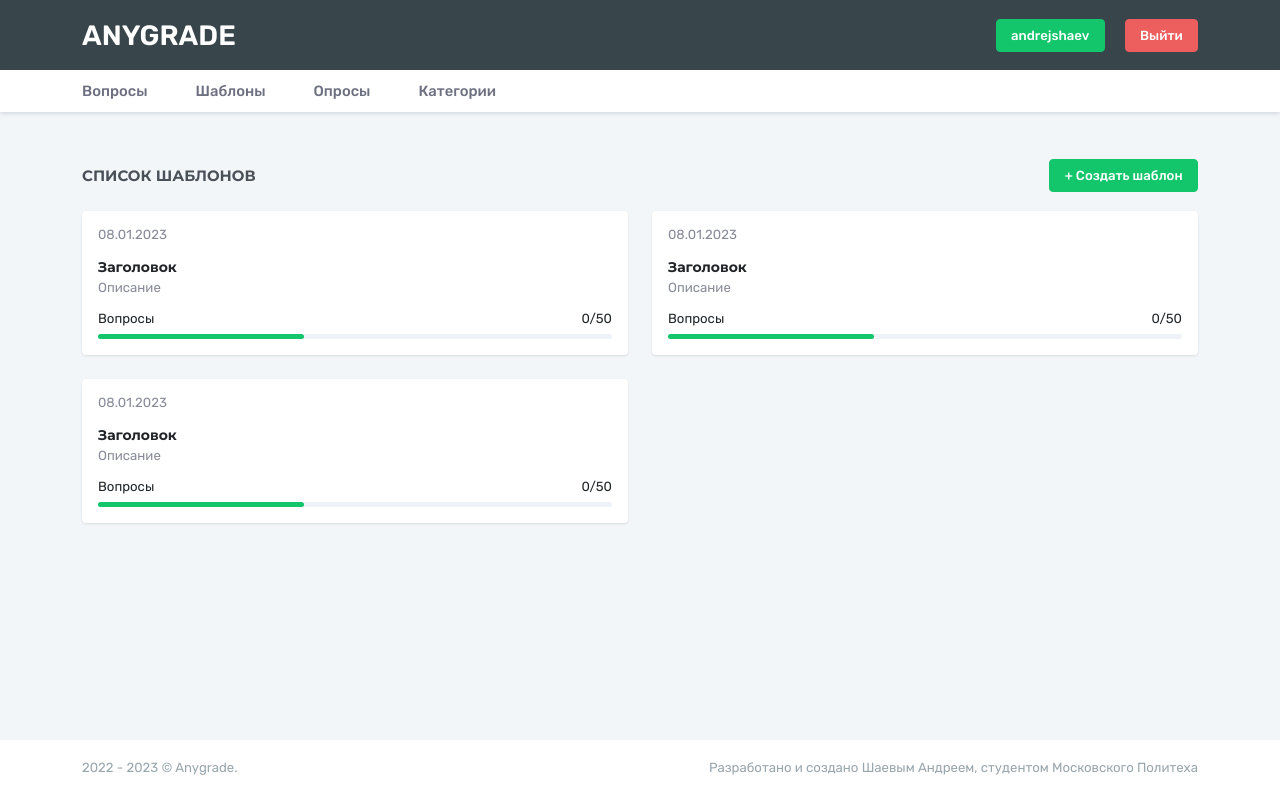
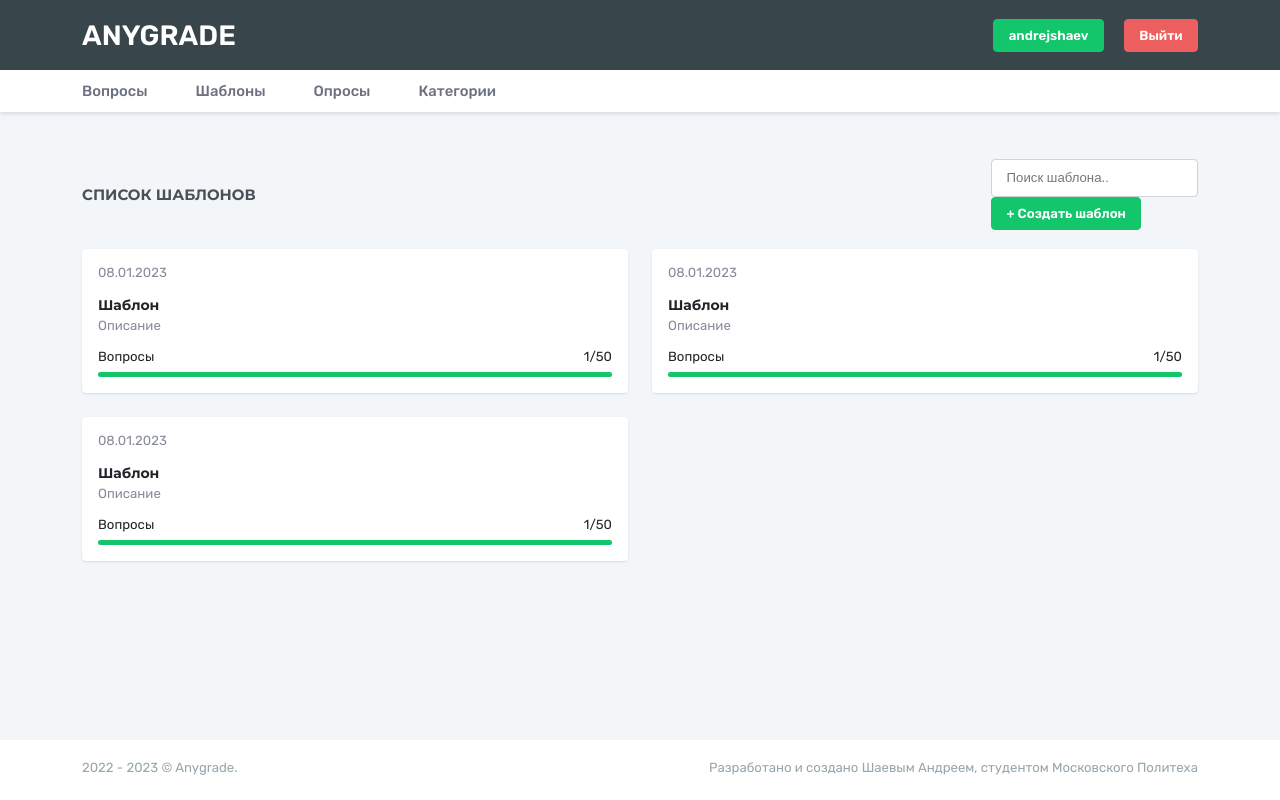
Before and after one commit to nknwns/anygrade-frontend, a Nuxt app: page / in a window 1280 px wide. Built offline with nearby package versions, Linux system fonts and the light colour scheme.

Commit message:
Create single template store, edit single template page

```diff
--- a/assets/scss/components/_button.scss
+++ b/assets/scss/components/_button.scss
@@ -5,12 +5,11 @@
     text-align: center;
     text-decoration: none;
     vertical-align: middle;
-    border: 1px solid transparent;
+    border: 1px solid #865ce2;
     padding: 0.5rem 0.9rem;
     font-size: .825rem;
-    font-weight: 500;
+    font-weight: bold;
     border-radius: 0.25rem;
-    border-color: #865ce2;
     display: inline-block;
 
     transition: background-color .5s ease, color .5s ease;
--- a/pages/index.vue
+++ b/pages/index.vue
@@ -5,7 +5,15 @@
 				<div class="col-12">
 					<div class="section__header">
 						<h4 class="section__title">Список шаблонов</h4>
-						<nuxt-link to="/templates/add" class="button button--success">+ Создать шаблон</nuxt-link>
+						<div class="section__line">
+							<form action="#" class="form">
+								<div class="form__field">
+									<label for="templatename" class="form__label" hidden>Search</label>
+									<input type="text" class="form__input" id="templatename" name="templatename" placeholder="Поиск шаблона..">
+								</div>
+							</form>
+							<nuxt-link to="/templates/add" class="button button--success">+ Создать шаблон</nuxt-link>
+						</div>
 					</div>
 				</div>
 			</div>
--- /dev/null
+++ b/pages/templates/_id/edit.vue
@@ -0,0 +1,10 @@
+<template>
+
+</template>
+
+<script>
+export default {
+	name: "EditTemplatePage",
+	layout: 'inProgress'
+}
+</script>
--- a/pages/templates/_id/index.vue
+++ b/pages/templates/_id/index.vue
@@ -32,7 +32,7 @@
 									</tr>
 									<tr>
 										<th>Дата создания</th>
-										<td>{{ template.created_at }}</td>
+										<td>{{ created_at }}</td>
 									</tr>
 									</tbody>
 								</table>
@@ -47,8 +47,8 @@
 				<div class="col-md-9">
 					<div class="line form">
 						<div class="form__group">
-							<a :href="template.id + '/remove'" class="button button--danger">Удалить шаблон</a>
-							<a :href="template.id +'/edit'" class="button">Редактировать шаблон</a>
+							<button @click="removeTemplate(template.id)" class="button button--danger">Удалить шаблон</button>
+							<nuxt-link :to="template.id +'/edit'" class="button">Редактировать шаблон</nuxt-link>
 						</div>
 						<div class="form__group">
 							<label for="question-title" hidden>Заголовок вопроса</label>
@@ -71,29 +71,33 @@
 	</section>
 </template>
 <script>
+import {mapActions} from "vuex";
+
 export default {
 	name: "TemplatePage",
 	data() {
 		return {
-			template: {
-				id: 1,
-				title: 'Шаблон',
-				created_at: new Date(),
-				author: {
-					name: 'Андрей Шаев',
-					url: 'andrejshaev'
-				},
-				description: 'Описание',
-				questions: [
-					{
-						id: 1,
-						url: 'question-1',
-						title: 'Тестовый вопрос',
-						category: 'Тестовая категория'
-					}
-				]
-			}
+			template: null
 		}
+	},
+	computed: {
+		created_at() {
+			return new Date(this.template.created_at).toLocaleString('ru');
+		}
+	},
+	methods: {
+		...mapActions({
+			_removeTemplate: 'templates/removeTemplate'
+		}),
+		removeTemplate(id) {
+			this._removeTemplate(id);
+			this.$router.push('/');
+		}
+	},
+	async asyncData({params, redirect, store}) {
+		const template = await store.dispatch('templates/loadTemplate', params.id);
+		if (!template) redirect('/');
+		return {template};
 	}
 }
 </script>
--- a/static/templates.json
+++ b/static/templates.json
@@ -1,26 +1,56 @@
 [
 	{
-		"id": 0,
-		"title": "Заголовок",
+		"id": 1,
+		"title": "Шаблон",
+		"created_at": "2023-01-08T18:23:49.024Z",
+		"author": {
+			"name": "Андрей Шаев",
+			"url": "andrejshaev"
+		},
 		"description": "Описание",
-		"questions": [],
-		"progress": 40,
-		"created_at": "2023-01-08T18:01:52.602Z"
-	},
-	{
-		"id": 1,
-		"title": "Заголовок",
-		"description": "Описание",
-		"questions": [],
-		"progress": 40,
-		"created_at": "2023-01-08T18:01:52.602Z"
+		"questions": [
+			{
+				"id": 1,
+				"url": "question-1",
+				"title": "Тестовый вопрос",
+				"category": "Тестовая категория"
+			}
+		]
 	},
 	{
 		"id": 2,
-		"title": "Заголовок",
+		"title": "Шаблон",
+		"created_at": "2023-01-08T18:23:49.024Z",
+		"author": {
+			"name": "Андрей Шаев",
+			"url": "andrejshaev"
+		},
 		"description": "Описание",
-		"questions": [],
-		"progress": 40,
-		"created_at": "2023-01-08T18:01:52.602Z"
+		"questions": [
+			{
+				"id": 1,
+				"url": "question-1",
+				"title": "Тестовый вопрос",
+				"category": "Тестовая категория"
+			}
+		]
+	},
+	{
+		"id": 3,
+		"title": "Шаблон",
+		"created_at": "2023-01-08T18:23:49.024Z",
+		"author": {
+			"name": "Андрей Шаев",
+			"url": "andrejshaev"
+		},
+		"description": "Описание",
+		"questions": [
+			{
+				"id": 1,
+				"url": "question-1",
+				"title": "Тестовый вопрос",
+				"category": "Тестовая категория"
+			}
+		]
 	}
 ]
--- a/store/templates.js
+++ b/store/templates.js
@@ -23,12 +23,26 @@ export const actions = {
 			commit('setLoading', true);
 
 			const templates = await this.$axios.$get('templates.json');
-			console.log(templates)
 
 			commit('setTemplates', templates);
 			commit('setLoading', false);
 		} catch (e) {
 			console.log(e);
 		}
+	},
+	async loadTemplate({commit}, id) {
+		try {
+			const templates = await this.$axios.$get('templates.json');
+			return templates.find(el => el.id == id);
+		} catch (e) {
+			console.log(e);
+		}
+	},
+	async removeTemplate({commit, state}, id) {
+		try {
+			// Fetch to remove template
+		} catch (e) {
+			console.log(e);
+		}
 	}
 }
```
